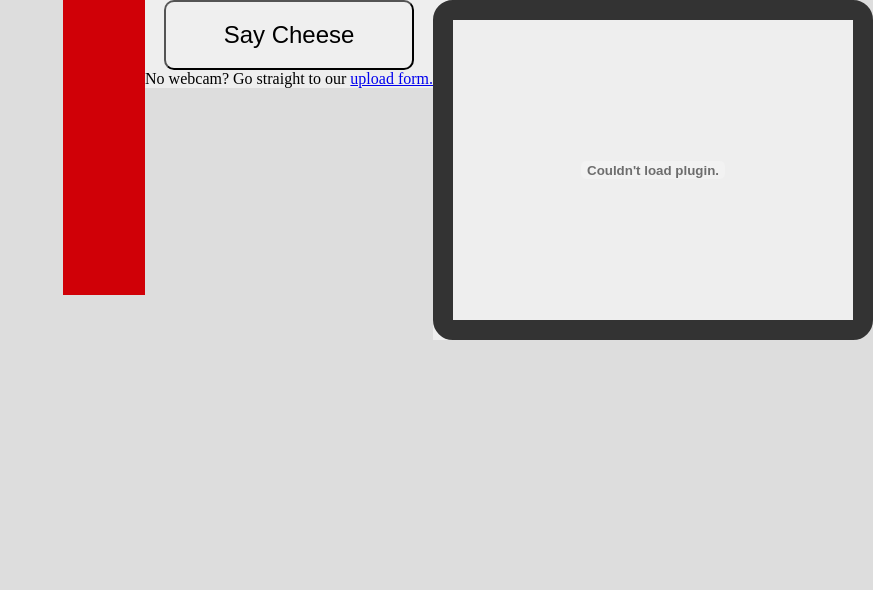
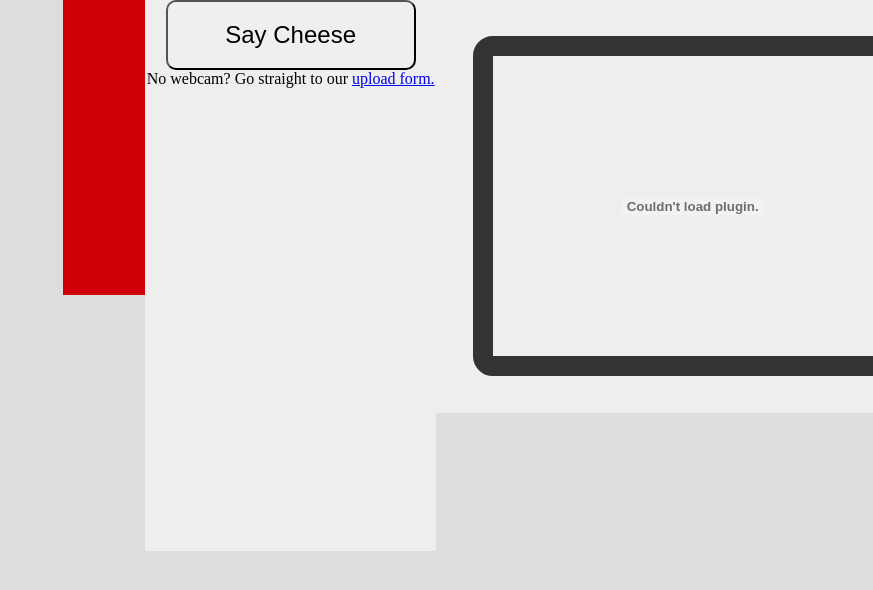
Before and after one commit to citizenengagementlab/django-webcam-photoupload, a Django app: page / in a window 1280 px wide. Shown: the top 590 px of the page, without its empty margins (407-1280 px from the left). Run offline with Django 3.2, Linux system fonts and the light colour scheme; data that the repository does not hold is empty; some libraries are stand-ins or nearby versions.

Commit message:
Added slideRight toggle functionality for upload

```diff
--- a/photo_upload/media/css/style.css
+++ b/photo_upload/media/css/style.css
@@ -28,7 +28,9 @@ body #wrapper #sticky #upload {
 }
 body #wrapper #sticky #upload #step-1 .left-section {
   background-color: #EEE;
+  width: 40%;
   float: left;
+  height: 551px;
 }
 body #wrapper #sticky #upload #step-1 .left-section h1 {
   font-size: 40px;
@@ -49,8 +51,9 @@ body #wrapper #sticky #upload #step-1 .left-section p {
 }
 body #wrapper #sticky #upload #step-1 .right-section {
   width: 50%;
+  padding: 5%;
+  float: right;
   background-color: #EEE;
-  float: left;
 }
 body #wrapper #sticky #upload #step-1 .right-section #camera {
   width: 400px;
@@ -106,18 +109,13 @@ body #wrapper #sticky #upload #step-2 .right-section form {
   margin: 0 auto;
   display: block;
 }
-#flash {
-  position: absolute;
-  top: 0px;
-  left: 0px;
-  z-index: 5000;
-  width: 100%;
-  height: 100%;
-  background-color: #c00;
+div.nophoto {
   display: none;
 }
-div.nophoto {
-  display: none;
+.right {
+  position: absolute;
+  float: none;
+  right: 0px;
 }
 ul#photo_grid li.captioned_photo {
   width: 400px;
--- a/photo_upload/media/css/style.less
+++ b/photo_upload/media/css/style.less
@@ -9,6 +9,7 @@
 	-moz-border-radius: 20px;
 	border-radius: 20px;
 }
+
 
 .sticky() {
 	position: fixed;
@@ -41,7 +42,9 @@ body {
 				#step-1 {
 					.left-section {
 						background-color:#EEE;
+						width:40%;
 						float:left;
+						height:551px;
 						h1 {
 							font-size:40px;
 							margin-left:20px;
@@ -62,9 +65,9 @@ body {
 					}
 					.right-section {
 						width:50%;
-
+						padding:5%;
+						float:right;
 						background-color:#EEE;
-						float:left;
 						#camera {
 							.camera-box();
 						}
@@ -116,21 +119,15 @@ body {
 	}
 }
 
-#flash {
-	position:absolute;
-	top:0px;
-	left:0px;
-	z-index:5000;
-	width:100%;
-	height:100%;
-	background-color:#c00;
-	display:none;
-}
-
 div.nophoto {
 	display:none;
 }
 
+.right {
+	position:absolute;
+	float:none;
+	right:0px;
+}
 
 ul#photo_grid {
 	li.captioned_photo {
--- a/photo_upload/templates/index.html
+++ b/photo_upload/templates/index.html
@@ -93,13 +93,22 @@
 </script>
 
 <script type="text/javascript">
+
+$("#tab").click(function() {
+		$("#upload").animate({width: "toggle"});
+	});
+
 $("#camera").html(webcam.get_html(400, 300));
+
+
 
 
 $("#snap_button").click(function() {
 	console.log("working");
 	webcam.snap("http://localhost:8000/save_raw_image/");
 	console.log("worked");
+	$("#step-1").hide();
+	$("#step-2").show();
 });
 
 </script>
```
